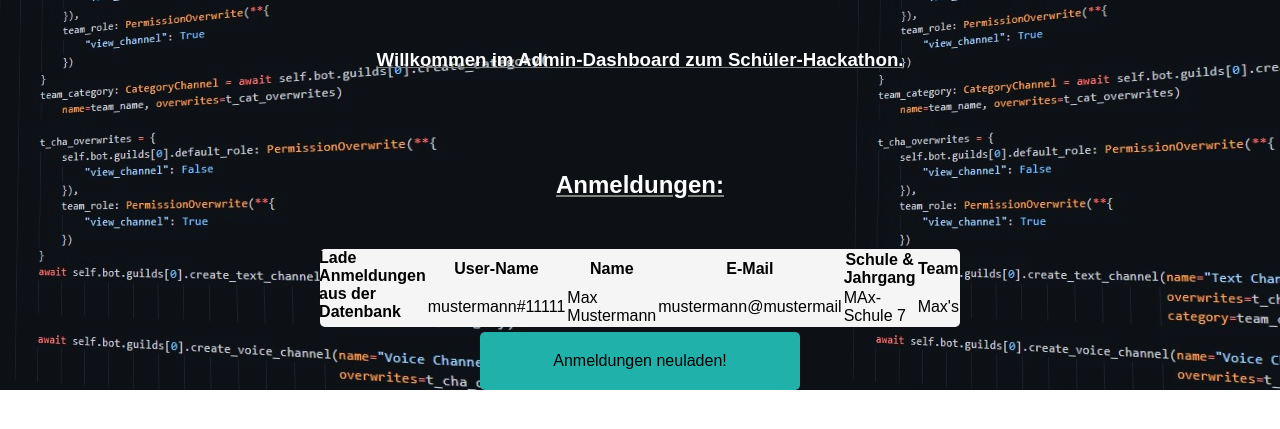
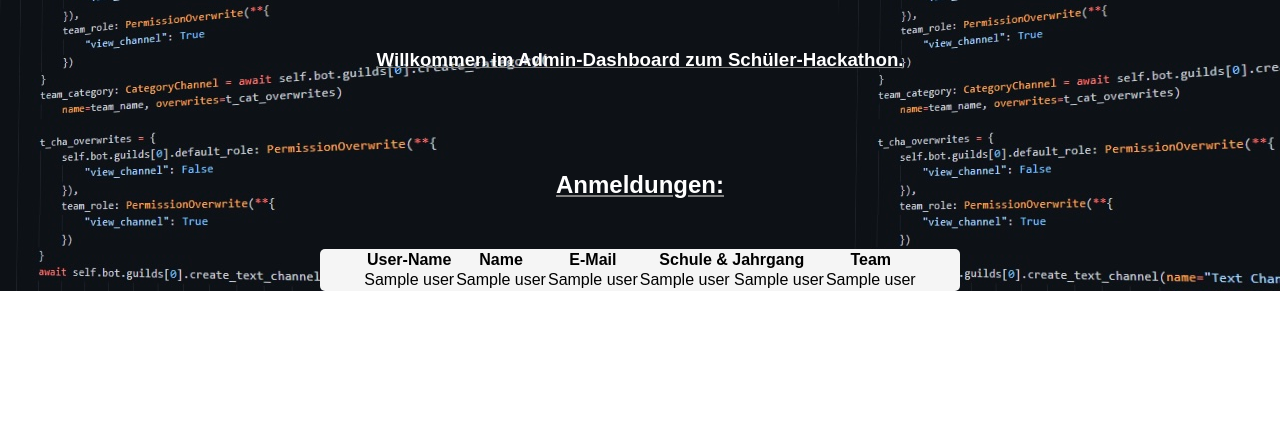
Before and after one commit to AlbertUnruh/HackathonLeer2021, a Python web app: template templates/dashboard.html in a window 1280 px wide. Shown: the part 101-530 px from the top of the page. Run offline with Jinja, Linux system fonts and the light colour scheme; the template is opened without the code that fills it: most values are stand-ins (such as "Sample title", 1, 10 or a date in 2020).

Commit message:
Update dashboard.html

```diff
--- a/templates/dashboard.html
+++ b/templates/dashboard.html
@@ -21,7 +21,6 @@
         <div>
             <h2 class="text-white center title">Anmeldungen:</h2>
             <div class="center table">
-                <h4>Lade Anmeldungen aus der Datenbank</h4>
                 <table>
                     <tr>
                         <th>User-Name</th>
@@ -30,17 +29,16 @@
                         <th>Schule & Jahrgang</th>
                         <th>Team</th>
                     </tr>
-                    <tr>
-                        <td>mustermann#11111</td>
-                        <td>Max Mustermann</td>
-                        <td>mustermann@mustermail</td>
-                        <td>MAx-Schule 7</td>
-                        <td>Max's</td>
-                    </tr>
+                    {% for user in users %}
+                        <tr>
+                            <td>{{ user[1] }}</td>
+                            <td>{{ user[3] }}</td>
+                            <td>{{ user[2] }}</td>
+                            <td>{{ user[4] }} {{ user[5] }}</td>
+                            <td>{{ user[6] }}</td>
+                        </tr>
+                    {% endfor %}
                 </table>
-            </div>
-            <div class="reload-button center">
-                <a onclick="loadDB();" class="center button-content">Anmeldungen neuladen!</a>
             </div>
         </div>
     </main>
```
